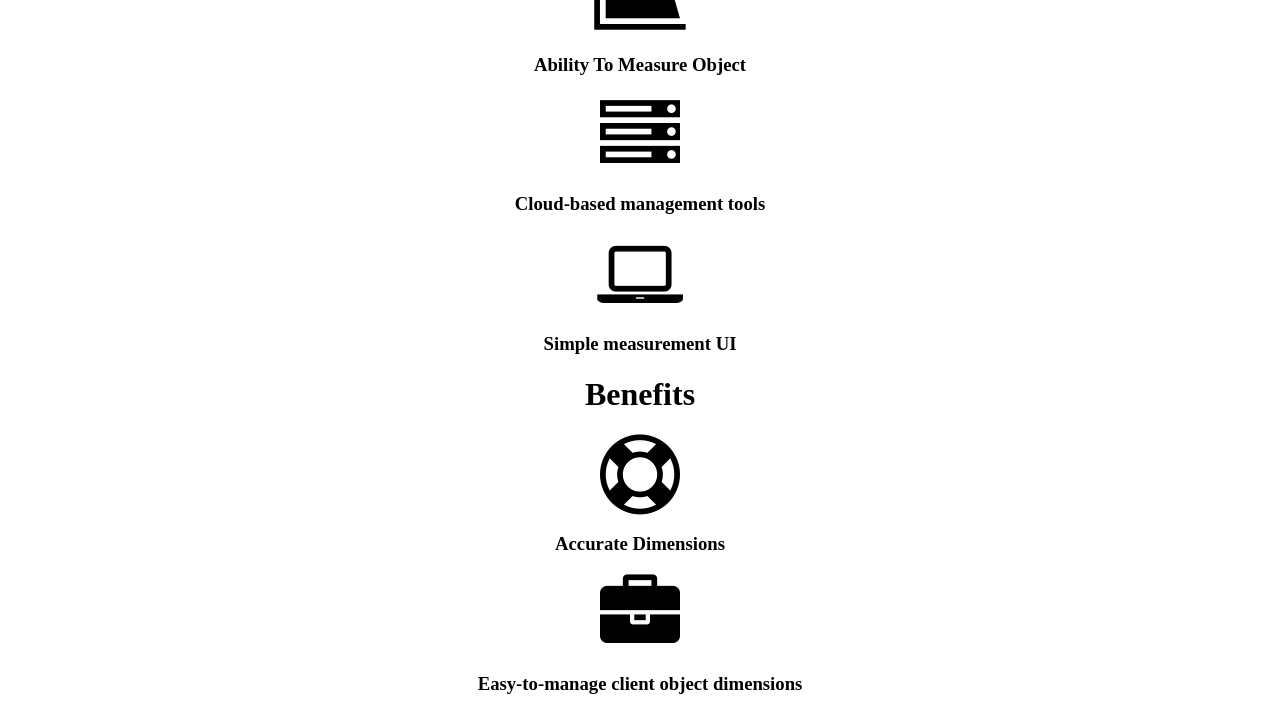
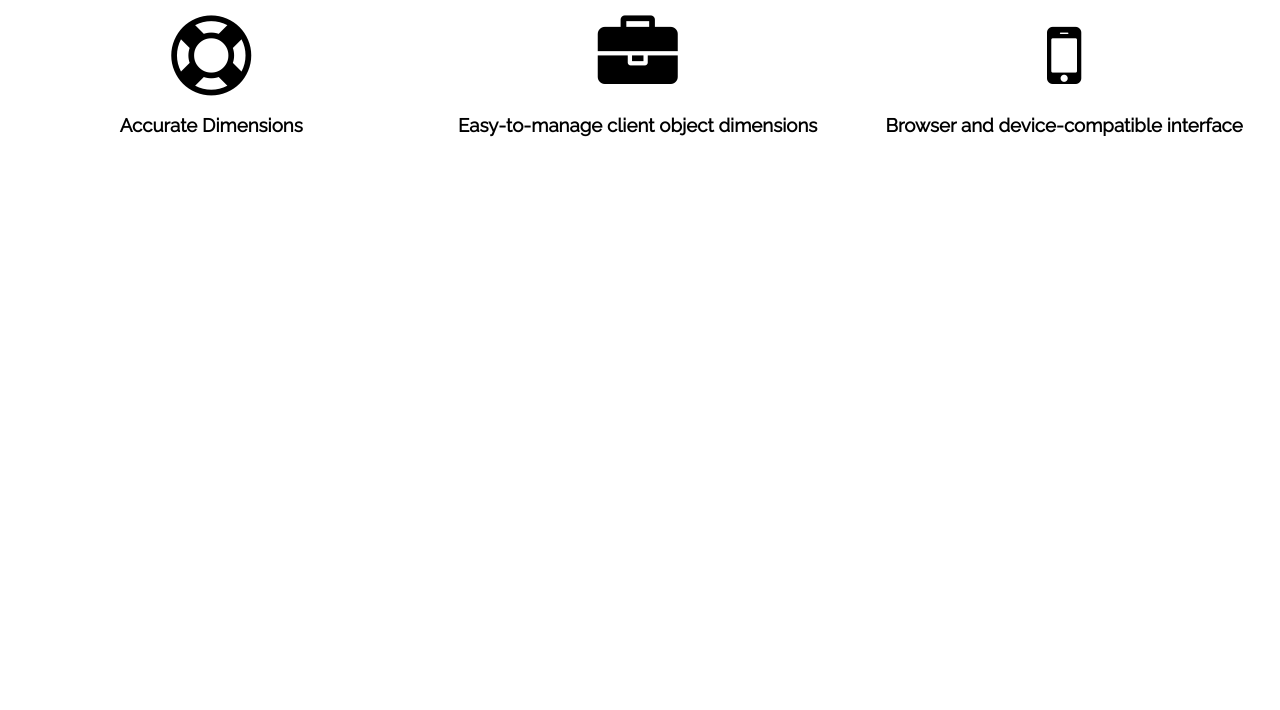
Before and after one commit to TheInvoker/ObjectSize, a plain HTML site: page public/section.html in a window 1280 px wide. Shown: the part 601-1311 px from the top of the page. After the commit the page ends 800 px from the top, so only its background shows below. Drawn offline with Linux system fonts and the light colour scheme; files that its build step writes are made by us from their sources.

Commit message:
Update section.html

```diff
--- a/public/section.html
+++ b/public/section.html
@@ -2,7 +2,7 @@
 <head>
   <title>Section Part</title>
   <meta name="viewport" content="width=device-width, initial-scale=1.0">
-  <link rel = "stylesheet" href = "main.css">
+  <link rel = "stylesheet" href = "main-section.css">
   <link rel = "stylesheet" href = "https://maxcdn.bootstrapcdn.com/font-awesome/4.6.3/css/font-awesome.min.css">
   <link href='https://fonts.googleapis.com/css?family=Raleway' rel='stylesheet' type='text/css'>
 </head>
```
